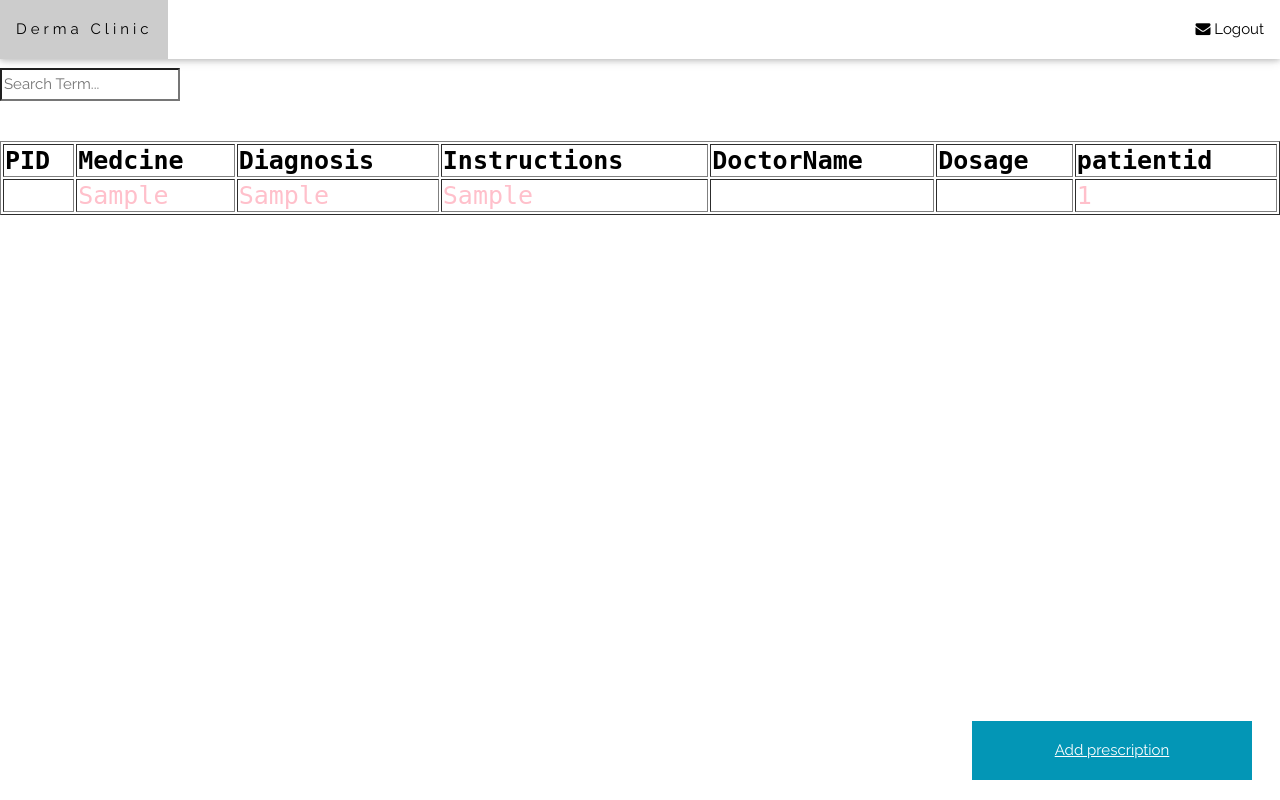
After one commit to Sara379/SWP, a PHP site: page /afterp.php in a window 1280 px wide. The commit adds this page. Run offline with PHP 8.4, Linux system fonts and the light colour scheme; tables that the repository leaves empty or names only in its code hold one stand-in row (values such as "Sample post"); data that the repository does not hold is empty.

Commit message:
Add files via upload

```diff
--- /dev/null
+++ b/afterp.php
@@ -0,0 +1,135 @@
+!DOCTYPE html>
+<html>
+<head>
+<title>prescription</title>
+<meta charset="UTF-8">
+<meta name="viewport" content="width=device-width, initial-scale=1">
+<link rel="stylesheet" href="https://www.w3schools.com/w3css/4/w3.css">
+<link rel="stylesheet" href="https://fonts.googleapis.com/css?family=Raleway">
+<link rel="stylesheet" href="https://cdnjs.cloudflare.com/ajax/libs/font-awesome/4.7.0/css/font-awesome.min.css">
+
+<div class="w3-top">
+  <div class="w3-bar w3-white w3-card" id="myNavbar">
+    <a href="clinic.php" class="w3-bar-item w3-button w3-wide">Derma Clinic</a>
+    <div class="w3-right w3-hide-small">
+      <a href="ContactUs.php" class="w3-bar-item w3-button"><i class="fa fa-envelope"></i> Logout</a>
+    </div>
+    </a>
+  </div>
+</div>
+<nav class="w3-sidebar w3-bar-block w3-black w3-card w3-animate-left w3-hide-medium w3-hide-large" style="display:none" id="mySidebar">
+
+  <a href="#team" onclick="w3_close()" class="w3-bar-item w3-button">TEAM</a>
+  <a href="#work" onclick="w3_close()" class="w3-bar-item w3-button">WORK</a>
+  <a href="#pricing" onclick="w3_close()" class="w3-bar-item w3-button">PRICING</a>
+  <a href="#contact" onclick="w3_close()" class="w3-bar-item w3-button">CONTACT</a>
+</nav>
+<br>
+<HR>
+<div class="container">
+                        <input name="term" type="text" class="form-control" style="margin-bottom: 40px;
+" id="search" onkeyup="getResult()" placeholder="Search Term..."/>
+                        <div id="result"></div>
+                    </div>
+
+				  <a class="open-button" href="prescription.php" >Add prescription</a>
+<style>
+
+    body,h1,h2,h3,h4,h5,h6 {font-family: "Raleway", sans-serif}
+
+body, html {
+  height: 10%%;
+  line-height: 1.8;
+}
+.open-button {
+  background-color: #0095B6;
+  color: white;
+  padding: 16px 20px;
+  text-align: center;
+  border: none;
+  cursor: pointer;
+  opacity: 0.99;
+  position: fixed;
+  bottom: 20px;
+  right: 28px;
+  width: 280px;
+}
+.form-control{
+	background-position: center;
+	left:20 px;
+
+}
+
+.bgimg-1 {
+  background-position: center;
+  background-size: cover;
+  background-image: url('clinic.jpg');
+  background-repeat: no-repeat;
+  background-attachment: fixed;
+  background-size: cover;
+  min-height: 200%;
+}
+
+.w3-bar .w3-button {
+  padding: 16px;
+}
+table {
+width: 100%;
+color: pink;
+font-family: monospace;
+font-size: 25px;
+text-align: left;
+}
+th {
+background-color: white;
+color: black;
+}
+tr:nth-child(even) {background-color: white  }
+</style>
+</head>
+<body>
+<table border="1">
+<tr>
+<th>PID</th>
+<th>Medcine</th>
+<th>Diagnosis</th>
+<th>Instructions</th>
+<th>DoctorName</th>
+<th>Dosage</th>
+<th>patientid</th>
+
+</tr>
+<?php
+$conn = mysqli_connect("localhost", "root", "", "swp1");
+// Check connection
+if ($conn->connect_error) {
+die("Connection failed: " . $conn->connect_error);
+}
+$sql = "SELECT * FROM prescription";
+$result = $conn->query($sql);
+if ($result->num_rows > 0) {
+// output data of each row
+while($row = $result->fetch_assoc()) {
+
+echo "<tr><td>"
+. $row['PID'] .
+"</td><td>"
+. $row['medicine'] .
+"</td><td>"
+ . $row['diagnosis'] .
+"</td><td>"
+. $row['instructions'] .
+"</td><td>"
+. $row['DoctorName'] .
+"</td><td>"
+. $row['Dosage'] .
+"</td><td>"
+. $row['patientid'] .
+
+
+ "</td></tr>";
+}
+
+echo "</table>"; //Close the table in HTML
+}
+?>
```
Also changed, not shown: dbcon.php (added, +10 -0 lines), forgetpass.php (+10 -8 lines).
